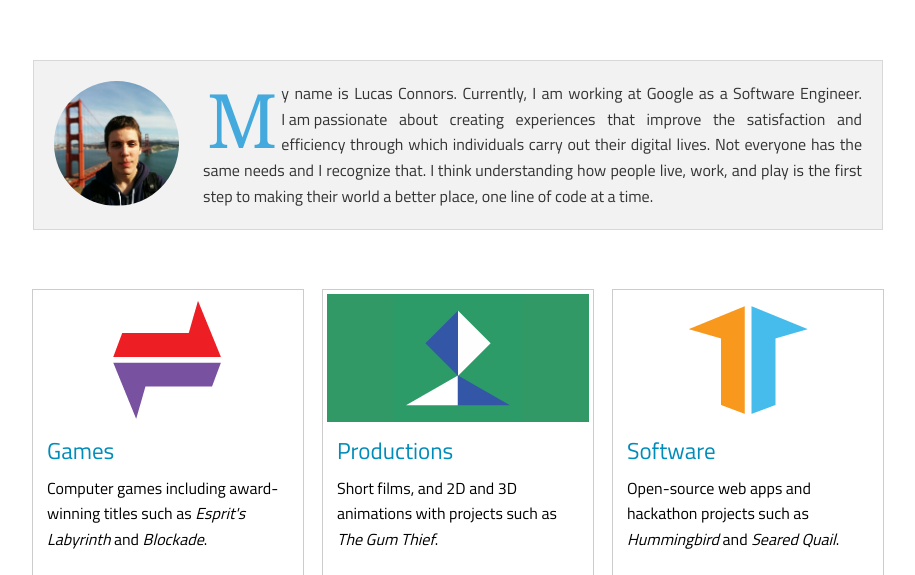
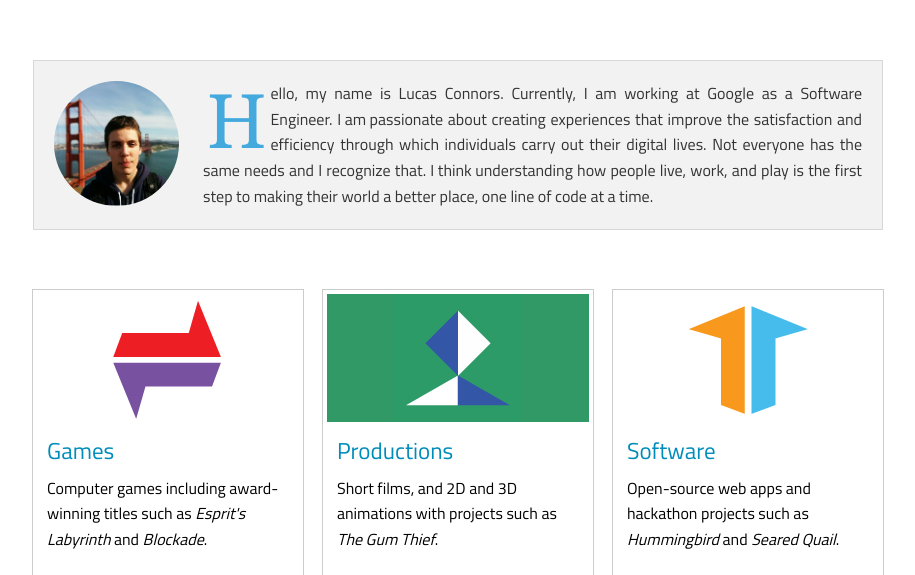
Before and after one commit to RevolutionTech/revolutiontech.ca, a Django app: page / in a window 1280 px wide. Shown: the part 56-631 px from the top of the page, without its empty margins (182-1097 px from the left). Run offline with Django 3.2, Linux system fonts and the light colour scheme.

Commit message:
Change text on home page so that 'My' and 'I' are not isolated

```diff
--- a/templates/home.html
+++ b/templates/home.html
@@ -7,7 +7,7 @@
 <div class="home-container">
     <div class="panel home-hero-unit 170">
         <img class="avatar" src="{% static "img/Lucas.jpg" %}" alt="Lucas Connors">
-        <p><span class="firstletter">M</span>y name is Lucas Connors. Currently, I am working at Google as a Software Engineer. <span class="text-together">I am passionate</span> about creating experiences that improve the satisfaction and efficiency through which individuals carry out their digital lives. Not everyone has the same needs and I recognize that. <span class="text-together">I think understanding</span> how people live, work, and play is the first step to making their world a better place, one line of code at a time.</p>
+        <p><span class="firstletter">H</span>ello, my name is Lucas Connors. Currently, I am working at Google as a Software Engineer. <span class="text-together">I am passionate</span> about creating experiences that improve the satisfaction and efficiency through which individuals carry out their digital lives. Not everyone has the same needs and I recognize that. <span class="text-together">I think understanding</span> how people live, work, and play is the first step to making their world a better place, one line of code at a time.</p>
     </div>
     <ul class="category-links small-block-grid-1 medium-block-grid-3 large-block-grid-3">
         <li>
```
